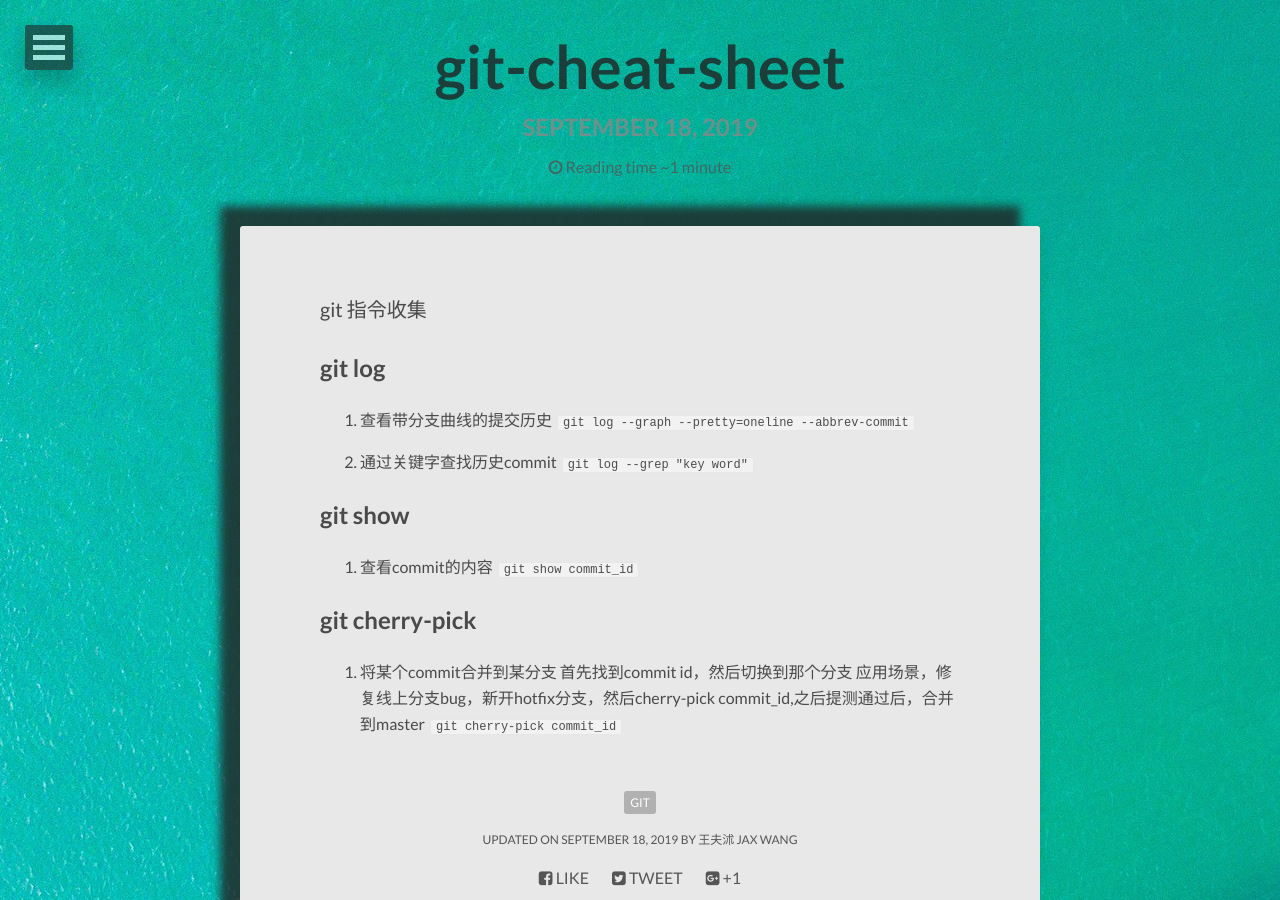
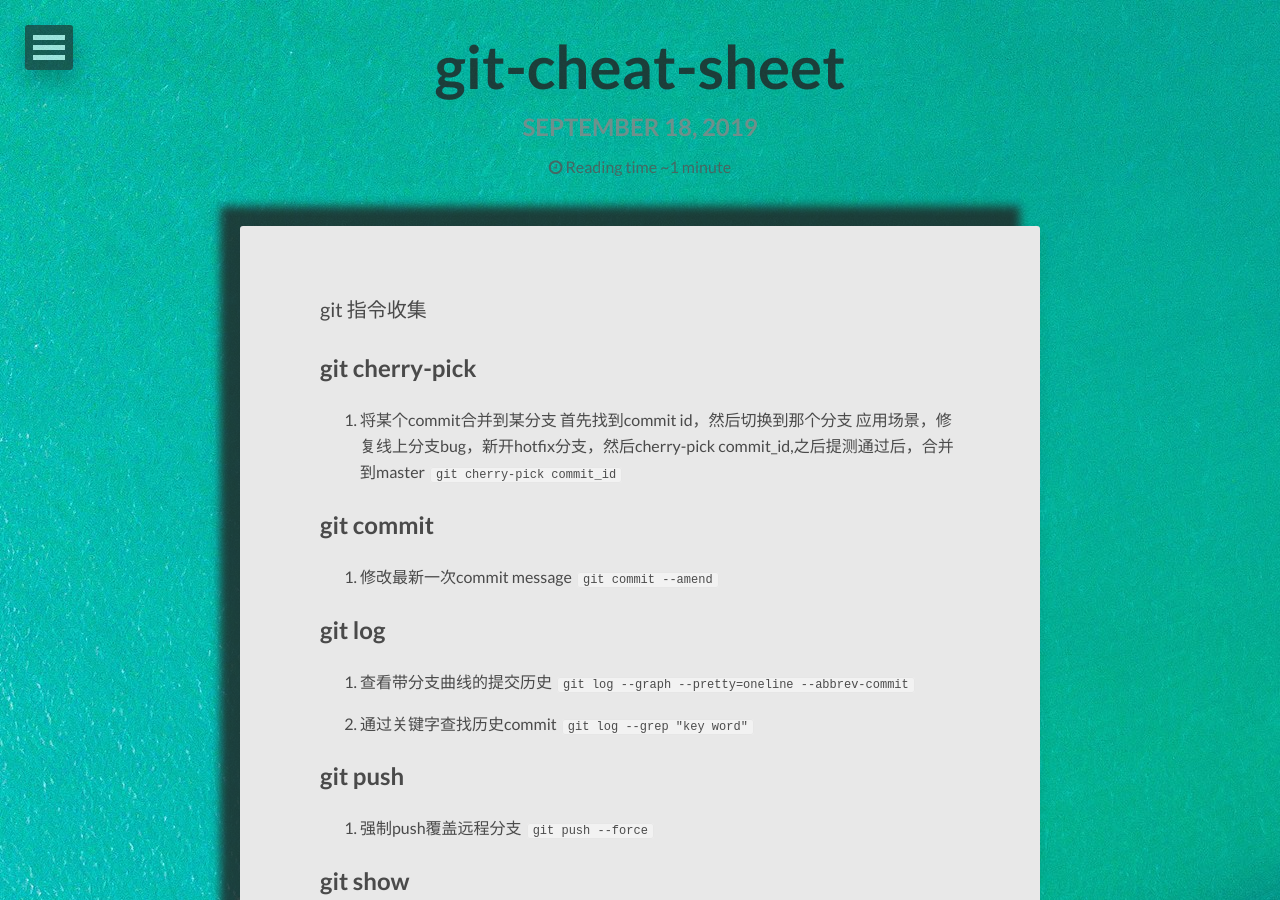
Before and after one commit to wfsly/blog, a Jekyll site: the page built from _posts/2019-09-18-git-cheat-sheet.md, in a window 1280 px wide and 900 px high. Built offline with Jekyll 4.4.1, drawn with Linux system fonts in a browser that asks for light colours; nearby versions of some CDN libraries; part of the change alters nothing that is shown.

Commit message:
feat: update 2019-09-18-git-cheat-sheet

```diff
--- a/_posts/2019-09-18-git-cheat-sheet.md
+++ b/_posts/2019-09-18-git-cheat-sheet.md
@@ -8,6 +8,15 @@ tags: [git]
 
 git 指令收集
 
+## git cherry-pick
+1. 将某个commit合并到某分支
+首先找到commit id，然后切换到那个分支
+应用场景，修复线上分支bug，新开hotfix分支，然后cherry-pick commit_id,之后提测通过后，合并到master
+`git cherry-pick commit_id`
+
+## git commit
+1. 修改最新一次commit message
+`git commit --amend`
 
 ## git log
 
@@ -17,12 +26,10 @@ git 指令收集
 2. 通过关键字查找历史commit
 `git log --grep "key word"`
 
+## git push
+1. 强制push覆盖远程分支
+`git push --force`
+
 ## git show
 3. 查看commit的内容
 `git show commit_id`
-
-## git cherry-pick
-1. 将某个commit合并到某分支
-首先找到commit id，然后切换到那个分支
-应用场景，修复线上分支bug，新开hotfix分支，然后cherry-pick commit_id,之后提测通过后，合并到master
-`git cherry-pick commit_id`
```
